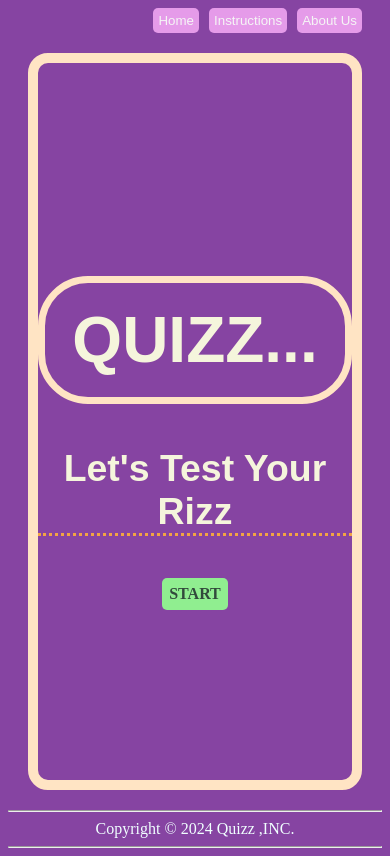
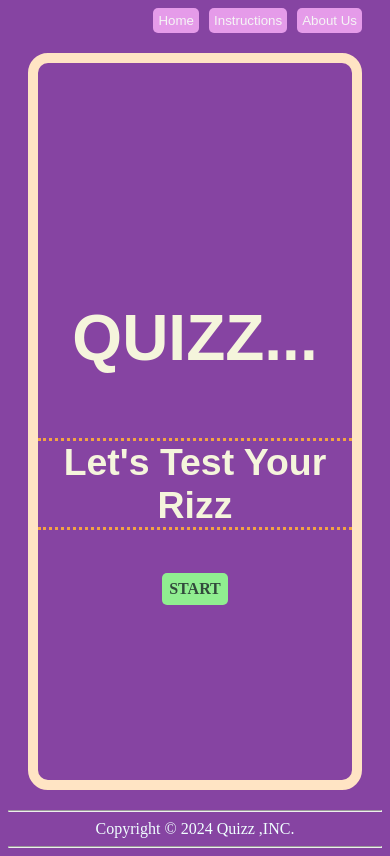
Before and after one commit to PranaVwrks/quiz, a plain HTML site: page index.html in a window 390 px wide. Drawn offline with Linux system fonts and the light colour scheme; a web font is replaced by a local one.

Commit message:
Update style.css

```diff
--- a/style.css
+++ b/style.css
@@ -72,5 +72,16 @@ button{
 footer{
   text-align: center;
   color: azure;
+  }
+
+@media (max-width: 600px) {
+
+     .heading h1{
+       border : none;
+     }
+
+     .heading h3{
+       border-top: 3px dotted rgb(243, 164, 67);
+     }
 
 }
```
